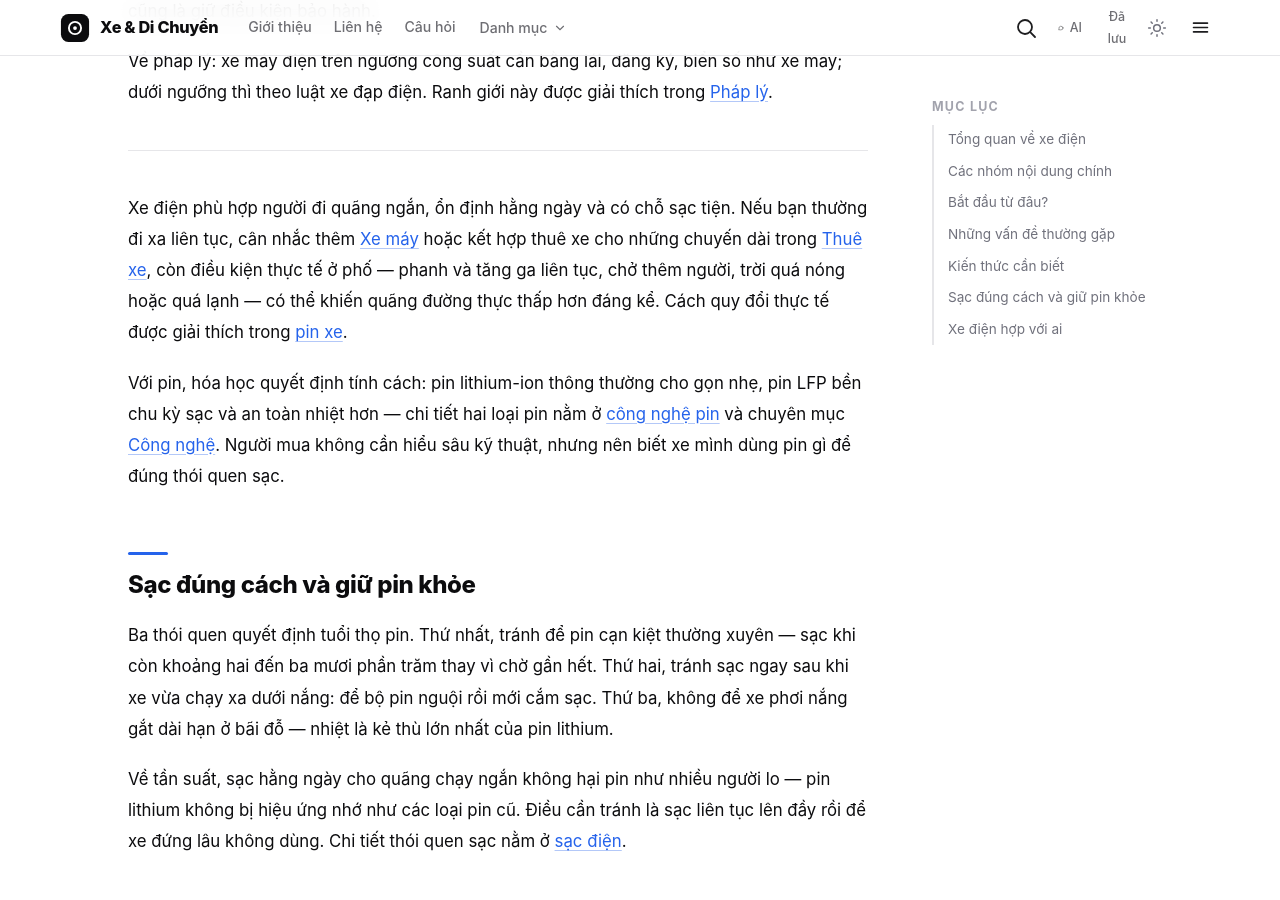
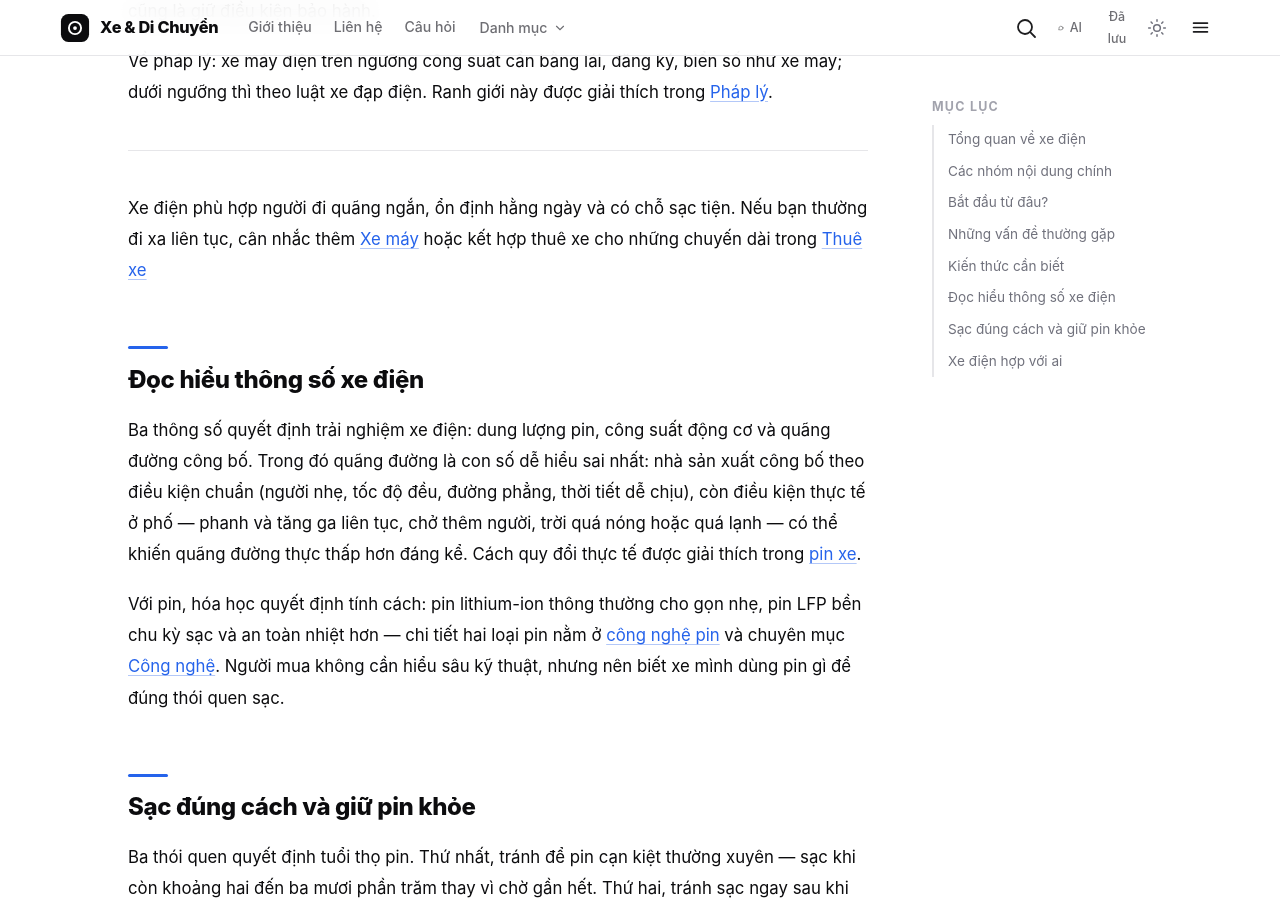
Before and after one commit to codeappweb/lab, a Jekyll site: the page built from danh-muc/xe-dien.md, in a window 1280 px wide and 900 px high, scrolled down 3165 px. Built offline with Jekyll 4.4.1, drawn with Linux system fonts in a browser that asks for light colours; some of the changed lines change nothing that is shown.

Commit message:
fix(links): repair corrupted Liquid strings and broken markdown links in xe-dien category page (3/3). Corruptions verified via git patch ground truth; link targets verified to exist.

```diff
--- a/danh-muc/xe-dien.md
+++ b/danh-muc/xe-dien.md
@@ -63,11 +63,11 @@ xe máy điện trên ngưỡng công suất cần bằng lái, đăng ký, bi
 
 ---
 
-Xe điện phù hợp người đi quãng ngắn, ổn định hằng ngày và có chỗ sạc tiện. Nếu bạn thường đi xa liên tục, cân nhắc thêm [Xe máy]({{ '/danh-muc/xe-may/' | relative_url }}) hoặc kết hợp thuê xe cho những chuyến dài trong [Thuê xe]({{ '/danh-muc/thue-xe/
+Xe điện phù hợp người đi quãng ngắn, ổn định hằng ngày và có chỗ sạc tiện. Nếu bạn thường đi xa liên tục, cân nhắc thêm [Xe máy]({{ '/danh-muc/xe-may/' | relative_url }}) hoặc kết hợp thuê xe cho những chuyến dài trong [Thuê xe]({{ '/danh-muc/thue-xe/' | relative_url }})
 
 ## Đọc hiểu thông số xe điện
 
-Ba thông số quyết định trải nghiệm xe điện: dung lượng pin, công suất động cơ và quãng đường công bố. Trong đó quãng đường là con số dễ hiểu sai nhất: nhà sản xuất công bố theo điều kiện chuẩn (người nhẹ, tốc độ đều, đường phẳng, thời tiết dễ chịu' | relative_url }}), còn điều kiện thực tế ở phố — phanh và tăng ga liên tục, chở thêm người, trời quá nóng hoặc quá lạnh — có thể khiến quãng đường thực thấp hơn đáng kể. Cách quy đổi thực tế được giải thích trong [pin xe]({{ '/danh-muc/xe-dien/pin-xe-dien/' | relative_url }}).
+Ba thông số quyết định trải nghiệm xe điện: dung lượng pin, công suất động cơ và quãng đường công bố. Trong đó quãng đường là con số dễ hiểu sai nhất: nhà sản xuất công bố theo điều kiện chuẩn (người nhẹ, tốc độ đều, đường phẳng, thời tiết dễ chịu), còn điều kiện thực tế ở phố — phanh và tăng ga liên tục, chở thêm người, trời quá nóng hoặc quá lạnh — có thể khiến quãng đường thực thấp hơn đáng kể. Cách quy đổi thực tế được giải thích trong [pin xe]({{ '/danh-muc/xe-dien/pin-xe-dien/' | relative_url }}).
 
 Với pin, hóa học quyết định tính cách: pin lithium-ion thông thường cho gọn nhẹ, pin LFP bền chu kỳ sạc và an toàn nhiệt hơn — chi tiết hai loại pin nằm ở [công nghệ pin]({{ '/danh-muc/xe-dien/cong-nghe-pin/' | relative_url }}) và chuyên mục [Công nghệ]({{ '/danh-muc/cong-nghe/' | relative_url }}). Người mua không cần hiểu sâu kỹ thuật, nhưng nên biết xe mình dùng pin gì để đúng thói quen sạc.
 
```
